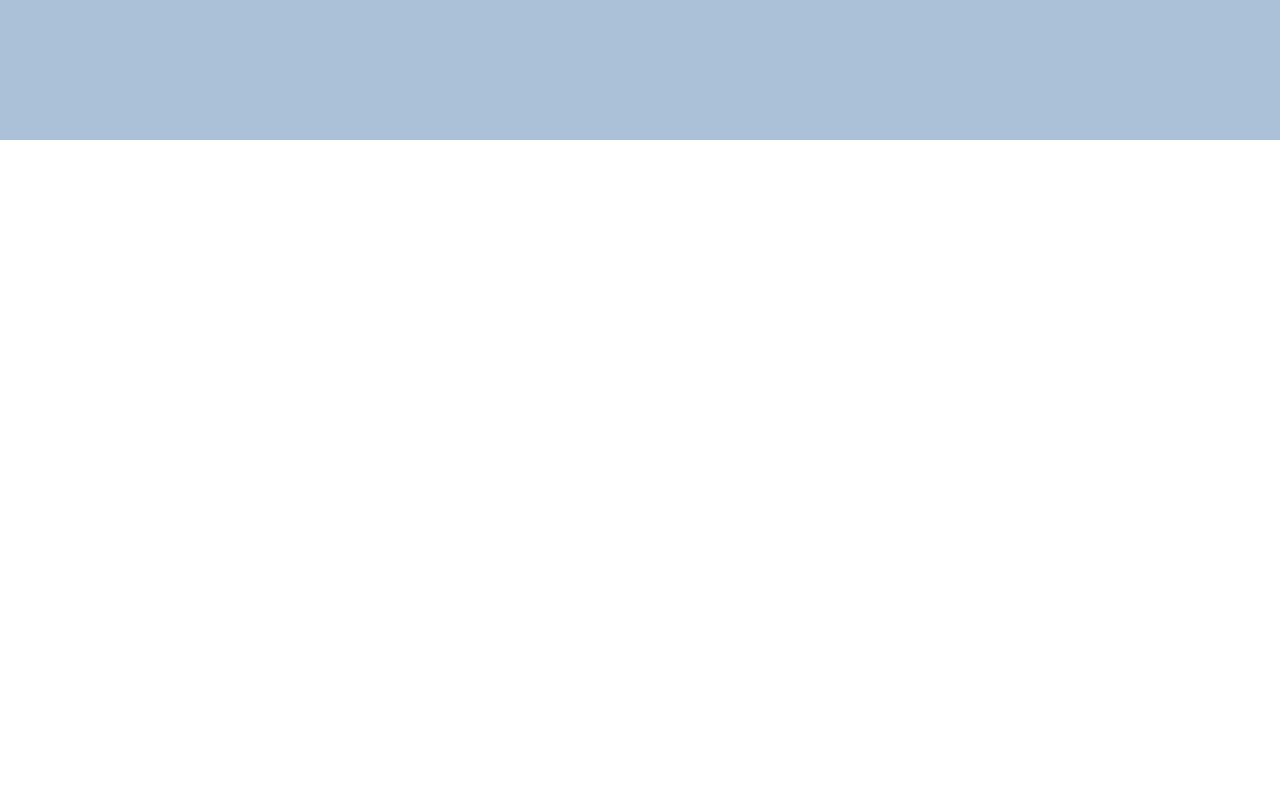
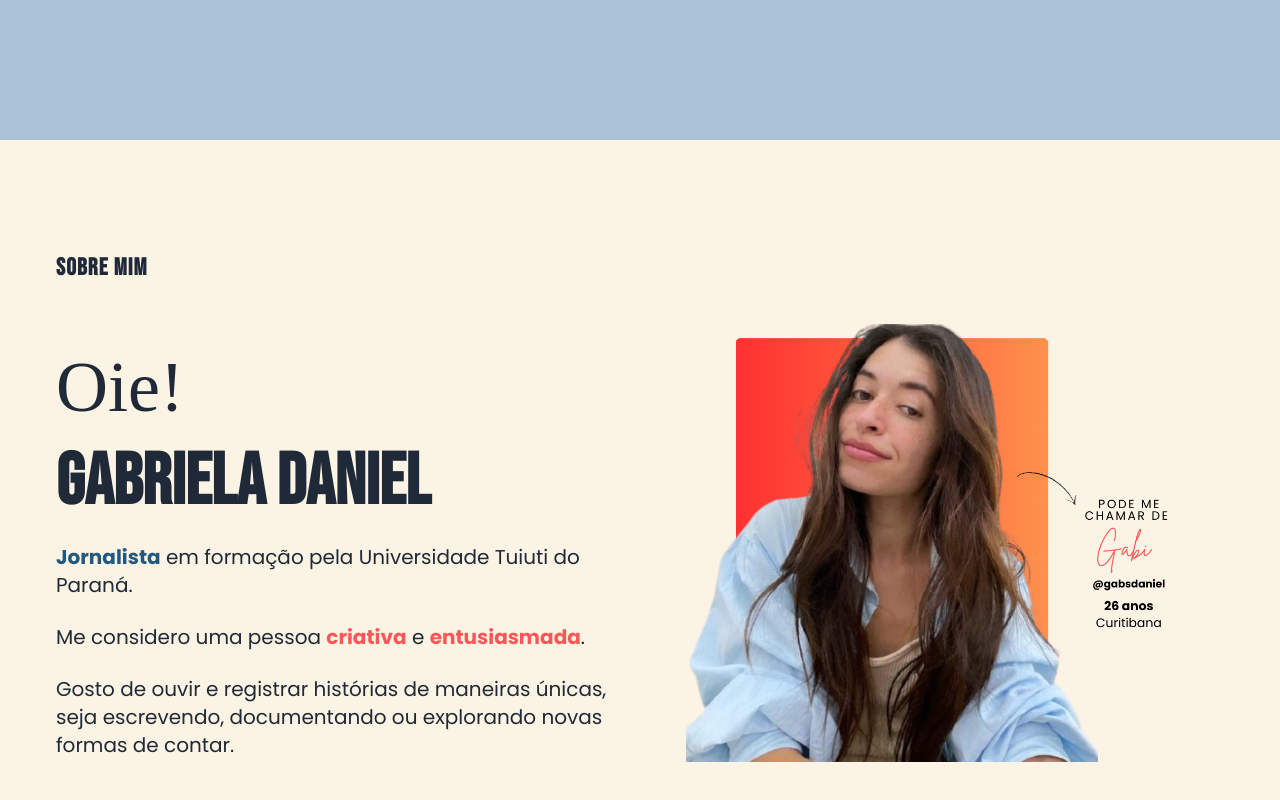
Before and after one commit to christianodavid/portfolio_jornalistico, a Next.js app: page / in a window 1280 px wide. Shown: the part 548-1348 px from the top of the page. Before the commit the page ends 800 px from the top, so only its background shows below. Built offline with nearby package versions, Linux system fonts and the light colour scheme; a web font is replaced by a local one.

Commit message:
feat: add AboutSection

```diff
--- a/src/app/page.tsx
+++ b/src/app/page.tsx
@@ -1,10 +1,12 @@
 import HeroSection from "@/components/pages/home/HeroSection";
+import AboutSection from "@/components/pages/home/AboutSection";
 
 export default function Home() {
   return (
     <>
       <main>
         <HeroSection />
+        <AboutSection />
       </main>
     </>
   );
--- /dev/null
+++ b/src/components/pages/home/AboutSection.tsx
@@ -0,0 +1,44 @@
+import Image from "next/image";
+import Section from "@/components/ui/Section";
+import SectionTitle from "@/components/ui/SectionTitle";
+import Paragraph from "@/components/ui/Paragraph";
+import BoldSpan from "@/components/ui/BoldSpan";
+import Heading from "@/components/ui/Heading";
+
+export default function AboutSection() {
+  return (
+    <Section id="about">
+      <SectionTitle>Sobre mim</SectionTitle>
+      <div className="grid grid-cols-1 items-center gap-4 lg:grid-cols-2">
+        <div>
+          <Heading className="my-6 font-brittany font-light capitalize">
+            Oie!
+          </Heading>
+          <Heading className="mb-6">Gabriela Daniel</Heading>
+          <Paragraph className="mb-6">
+            <BoldSpan className="text-blue">Jornalista</BoldSpan> em formação
+            pela Universidade Tuiuti do Paraná.
+          </Paragraph>
+          <Paragraph className="mb-6">
+            Me considero uma pessoa{" "}
+            <BoldSpan className="text-orange">criativa</BoldSpan> e{" "}
+            <BoldSpan className="text-orange">entusiasmada</BoldSpan>.
+          </Paragraph>
+          <Paragraph>
+            Gosto de ouvir e registrar histórias de maneiras únicas, seja
+            escrevendo, documentando ou explorando novas formas de contar.
+          </Paragraph>
+        </div>
+        <div className="flex items-center justify-center">
+          <Image
+            className="object-contain"
+            src="/images/gabi.png"
+            alt="Foto da Gabi"
+            width={500}
+            height={500}
+          />
+        </div>
+      </div>
+    </Section>
+  );
+}
```
